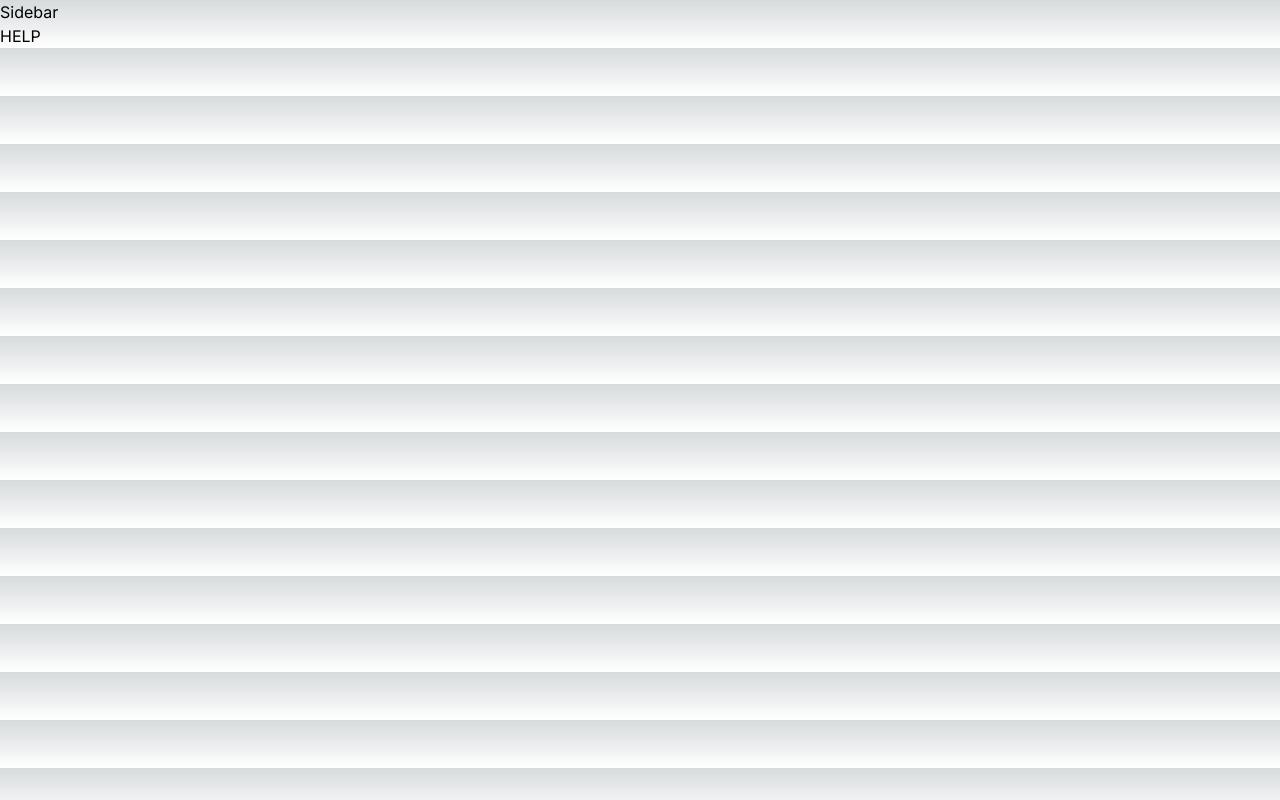
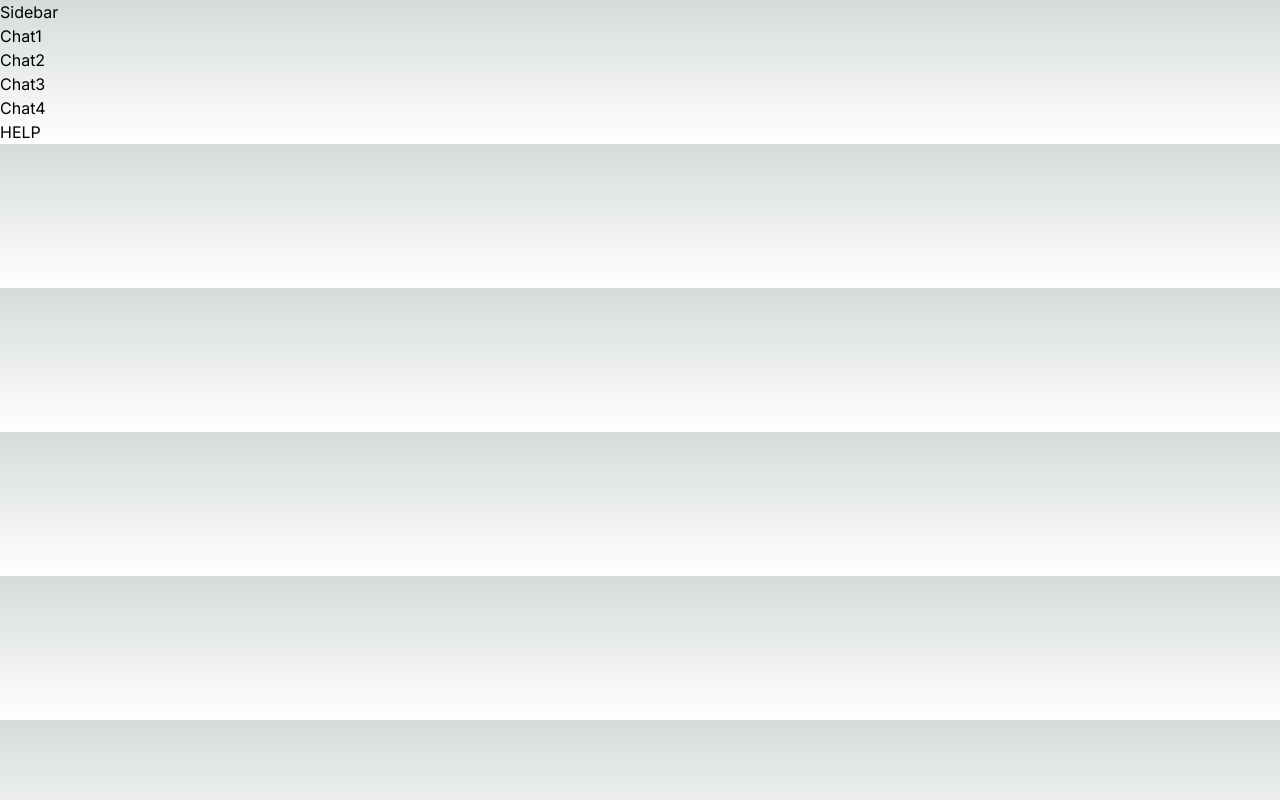
Before and after one commit to Mr-Mercury/echosphere, a Next.js app: page /chat in a window 1280 px wide. Built offline with nearby package versions, Linux system fonts and the light colour scheme.

Commit message:
Sidebar Temp chats added (remove later when adding functionality)

```diff
--- a/app/chat/layout.tsx
+++ b/app/chat/layout.tsx
@@ -16,7 +16,6 @@ const ChatLayout: React.FC<ChatLayoutProps> = ({
         //Styling wrapper needs to ensure they're rendering side by side
         <section>
             <ChatSidebar currentUser={currentUser} />
-            <nav></nav>
             {children}
         </section>
 
--- a/components/chat-sidebar-components/chat-sidebar.tsx
+++ b/components/chat-sidebar-components/chat-sidebar.tsx
@@ -2,6 +2,12 @@ import { UserType } from '@/lib/entities/user';
 
 export const ChatSidebar = async (currentUser: UserType | undefined ) => {
     return (
-        <div>Sidebar</div>
+        <div>
+            <nav>Sidebar</nav>
+            <nav>Chat1</nav>
+            <nav>Chat2</nav>
+            <nav>Chat3</nav>
+            <nav>Chat4</nav>
+        </div>
     )
 }
```
